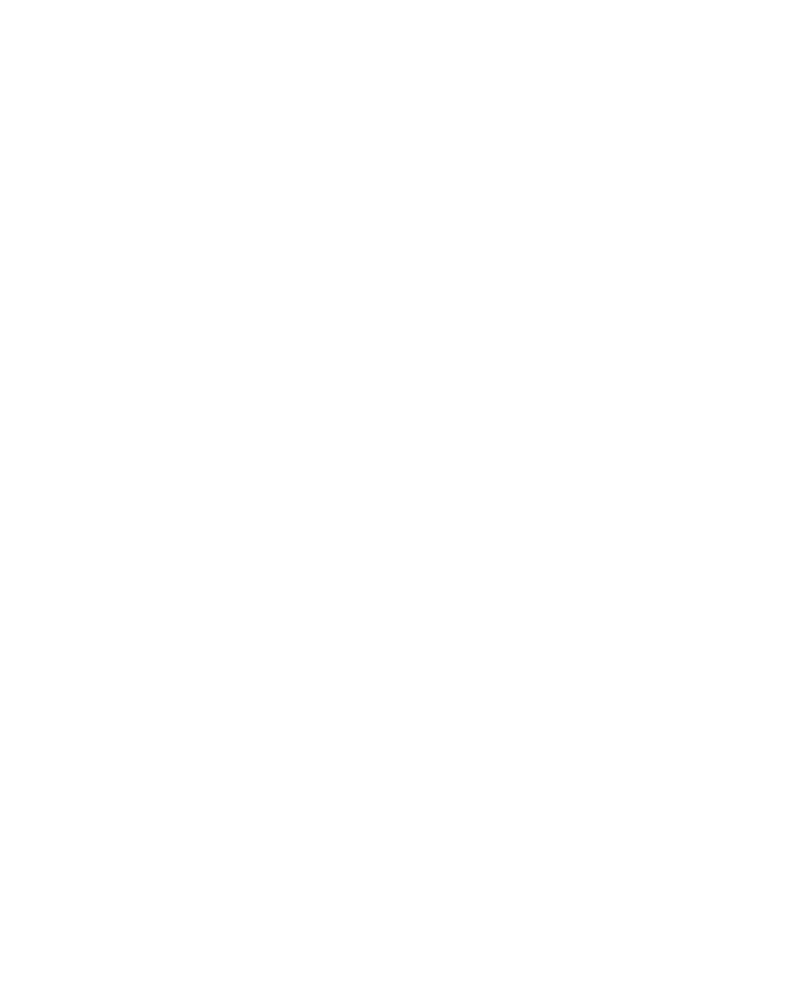
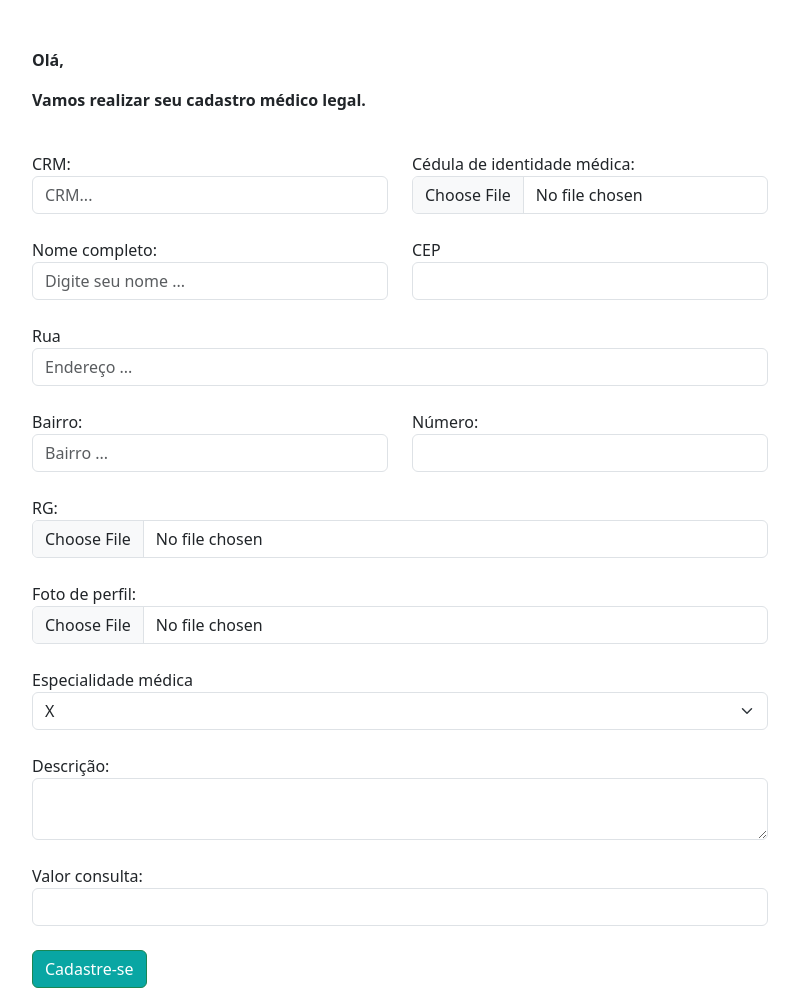
Before and after one commit to CaioSouza07/Projeto-M-dico, a Django app: page /medicos/cadastro_medico/ in a window 1280 px wide. Before the commit the part shown is empty. Shown: the whole page, without its empty margins (50-849 px from the left). Before the commit the page ends 800 px from the top, so only its background shows below. Run offline with Django 5.2, Linux system fonts and the light colour scheme.

Commit message:
Adicionando html cadastro de medicos

```diff
--- a/medico/templates/cadastro_medico.html
+++ b/medico/templates/cadastro_medico.html
@@ -1 +1,141 @@
 {% extends "base.html" %}
+{% load static %}
+
+{% block 'head' %}
+<link rel="stylesheet" href="{% static 'usuarios/css/usuarios.css' %}" />
+{% endblock 'head' %}
+
+{% block 'body' %}
+<div class="container">
+  <br />
+  <br />
+  <div class="row">
+    <div class="col-md-8">
+      <p class="p-bold">Olá, <span class="color-dark"></span></p>
+      <p class="p-bold">Vamos realizar seu cadastro médico legal.</p>
+      {% if messages %}
+      <br />
+      {% for message in messages %}
+      <section class="alert {{message.tags}}">{{message}}</section>
+      {% endfor %}
+       {% endif %}
+
+      <br />
+      <form action="#" method="post" enctype="multipart/form-data">
+        <div class="row">
+          <div class="col-md">
+            <label for="">CRM:</label>
+            <input
+              type="text"
+              class="form-control shadow-main-color"
+              name="crm"
+              placeholder="CRM..."
+            />
+          </div>
+          <div class="col-md">
+            <label for="">Cédula de identidade médica:</label>
+            <input
+              type="file"
+              name="cim"
+              id=""
+              class="form-control shadow-main-color"
+            />
+          </div>
+        </div>
+        <br />
+        <div class="row">
+          <div class="col-md">
+            <label for="">Nome completo:</label>
+            <input
+              type="text"
+              class="form-control shadow-main-color"
+              name="nome"
+              placeholder="Digite seu nome ..."
+            />
+          </div>
+          <div class="col-md">
+            <label for="">CEP</label>
+            <input
+              type="text"
+              name="cep"
+              id=""
+              class="form-control shadow-main-color"
+            />
+          </div>
+        </div>
+        <br />
+        <label for="">Rua</label>
+        <input
+          type="text"
+          name="rua"
+          id=""
+          class="form-control shadow-main-color"
+          placeholder="Endereço ..."
+        />
+        <br />
+        <div class="row">
+          <div class="col-md">
+            <label for="">Bairro:</label>
+            <input
+              type="text"
+              class="form-control shadow-main-color"
+              name="bairro"
+              placeholder="Bairro ..."
+            />
+          </div>
+          <div class="col-md">
+            <label for="">Número:</label>
+            <input
+              type="number"
+              name="numero"
+              id=""
+              class="form-control shadow-main-color"
+            />
+          </div>
+        </div>
+        <br />
+        <label for="">RG:</label>
+        <input
+          type="file"
+          name="rg"
+          id=""
+          class="form-control shadow-main-color"
+        />
+        <br />
+        <label for="">Foto de perfil:</label>
+        <input
+          type="file"
+          name="foto"
+          id=""
+          class="form-control shadow-main-color"
+        />
+        <br />
+        <label for="">Especialidade médica</label>
+        <select name="especialidade" class="form-select" id="">
+          <option value="">X</option>
+        </select>
+        <br />
+        <label for="">Descrição:</label>
+        <textarea
+          name="descricao"
+          class="form-control shadow-main-color"
+        ></textarea>
+        <br />
+        <label for="">Valor consulta:</label>
+        <input
+          type="number"
+          name="valor_consulta"
+          class="form-control shadow-main-color"
+        />
+        <br />
+        <input
+          type="submit"
+          value="Cadastre-se"
+          class="btn btn-success btn-dark-color"
+        />
+      </form>
+    </div>
+    <div class="col-md-4"></div>
+  </div>
+</div>
+{% endblock 'body' %}
```
